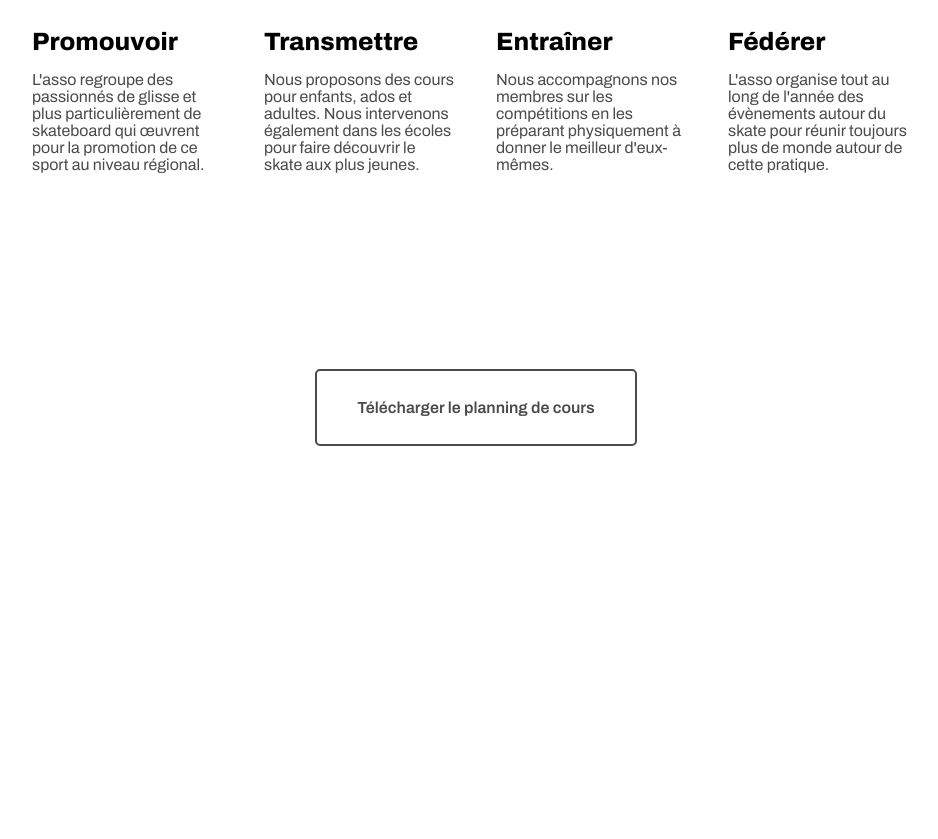
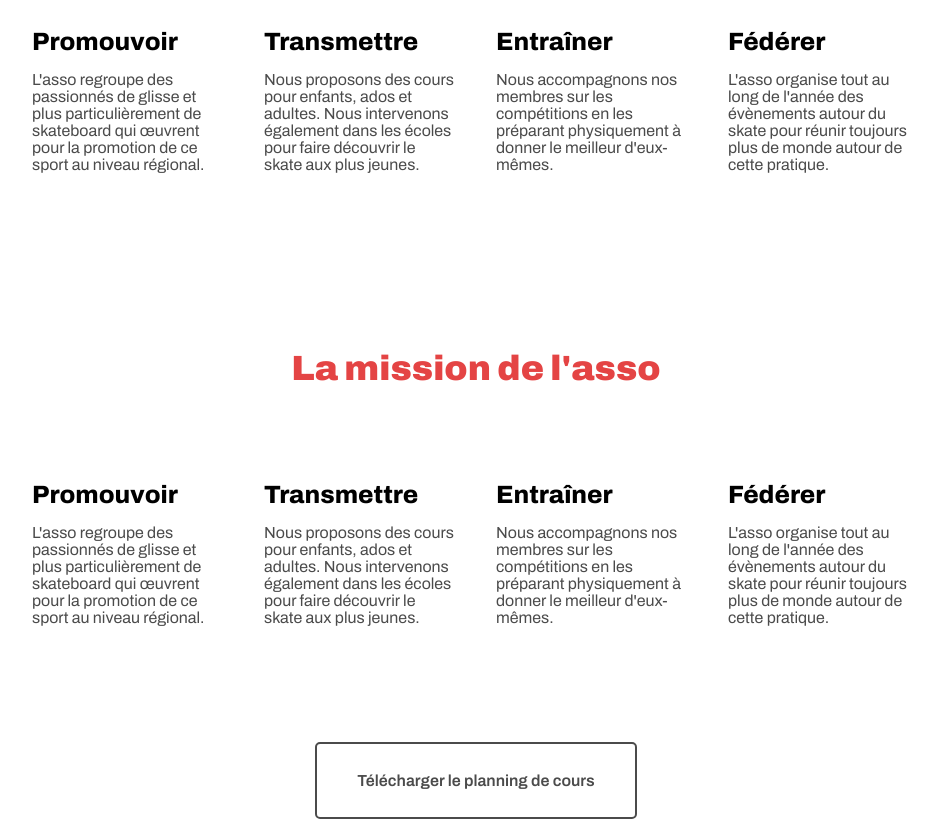
Before and after one commit to pcwebconseils/projetIkram, a plain HTML site: page index.html in a window 1280 px wide. Shown: the part 1064-1903 px from the top of the page, without its empty margins (164-1102 px from the left). Before the commit the page ends 1610 px from the top, so only its background shows below. Drawn offline with Linux system fonts and the light colour scheme.

Commit message:
ajout  section

```diff
--- a/index.html
+++ b/index.html
@@ -1,14 +1,18 @@
 <!DOCTYPE html>
 <html lang="fr">
+
 <head>
 	<meta charset="utf-8">
 	<meta name="viewport" content="width=device-width, initial-scale=1">
 	<link rel="stylesheet" type="text/css" href="css/style.css">
 	<link rel="preconnect" href="https://fonts.googleapis.com">
 	<link rel="preconnect" href="https://fonts.gstatic.com" crossorigin>
-		<link href="https://fonts.googleapis.com/css2?family=Archivo:wght@400;500;600;800;900&family=Inter:wght@900&display=swap" rel="stylesheet">
+	<link
+		href="https://fonts.googleapis.com/css2?family=Archivo:wght@400;500;600;800;900&family=Inter:wght@900&display=swap"
+		rel="stylesheet">
 	<title>Riding Cities</title>
 </head>
+
 <body>
 	<div class="container">
 		<header>
@@ -23,23 +27,51 @@
 				<div class="directionRow">
 					<article>
 						<h3>Promouvoir</h3>
-							<p>L'asso regroupe des passionnés de glisse et plus particulièrement de skateboard qui œuvrent pour la promotion de ce sport au niveau régional.</p>
+						<p>L'asso regroupe des passionnés de glisse et plus particulièrement de skateboard qui œuvrent
+							pour la promotion de ce sport au niveau régional.</p>
 					</article>
 					<article>
 						<h3>Transmettre</h3>
-							<p>Nous proposons des cours pour enfants, ados et adultes. Nous intervenons également dans les écoles pour faire découvrir le skate aux plus jeunes.</p>
+						<p>Nous proposons des cours pour enfants, ados et adultes. Nous intervenons également dans les
+							écoles pour faire découvrir le skate aux plus jeunes.</p>
 					</article>
 					<article>
 						<h3>Entraîner</h3>
-							<p>Nous accompagnons nos membres sur les compétitions en les préparant physiquement à donner le meilleur d'eux-mêmes.</p>
+						<p>Nous accompagnons nos membres sur les compétitions en les préparant physiquement à donner le
+							meilleur d'eux-mêmes.</p>
 					</article>
 					<article>
 						<h3>Fédérer</h3>
-							<p>L'asso organise tout au long de l'année des évènements autour du skate pour réunir toujours plus de monde autour de cette pratique.</p>
+						<p>L'asso organise tout au long de l'année des évènements autour du skate pour réunir toujours
+							plus de monde autour de cette pratique.</p>
 					</article>
 				</div>
 			</section>
-				<section>
+			<section <section>
+				<h2>La mission de l'asso</h2>
+				<div class="directionRow">
+					<article>
+						<h3>Promouvoir</h3>
+						<p>L'asso regroupe des passionnés de glisse et plus particulièrement de skateboard qui œuvrent
+							pour la promotion de ce sport au niveau régional.</p>
+					</article>
+					<article>
+						<h3>Transmettre</h3>
+						<p>Nous proposons des cours pour enfants, ados et adultes. Nous intervenons également dans les
+							écoles pour faire découvrir le skate aux plus jeunes.</p>
+					</article>
+					<article>
+						<h3>Entraîner</h3>
+						<p>Nous accompagnons nos membres sur les compétitions en les préparant physiquement à donner le
+							meilleur d'eux-mêmes.</p>
+					</article>
+					<article>
+						<h3>Fédérer</h3>
+						<p>L'asso organise tout au long de l'année des évènements autour du skate pour réunir toujours
+							plus de monde autour de cette pratique.</p>
+					</article>
+				</div>
+			</section>
 			<div class="directionRow">
 				<a class="button buttonDrakGreyColor" href="documents/planning">Télécharger le planning de cours</a>
 			</div>
@@ -47,4 +79,5 @@
 		</main>
 	</div>
 </body>
+
 </html>
```
Lines whose indentation alone changed are shown as unchanged.
